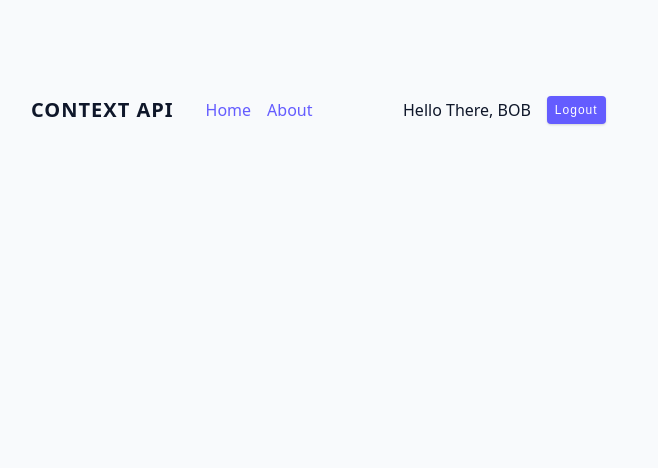
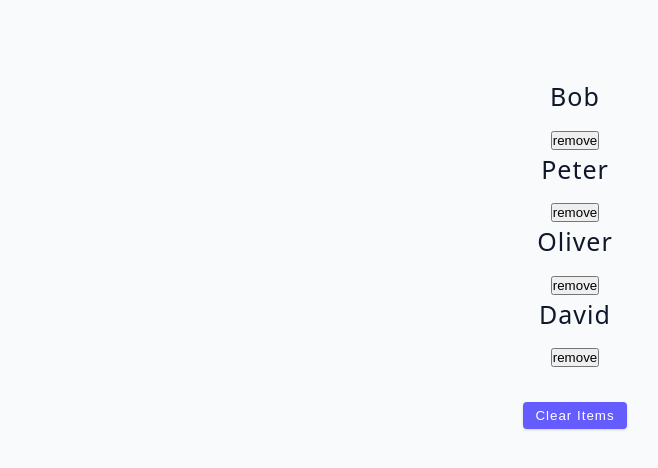
Before and after one commit to abrsh6266/advanced-react-practice, a React (Vite) app: page / in a window 1280 px wide. Shown: the top 468 px of the page, without its empty margins (65-723 px from the left). Built offline with nearby package versions, Linux system fonts and the light colour scheme.

Commit message:
using use Reducer

```diff
--- a/src/App.jsx
+++ b/src/App.jsx
@@ -1,9 +1,9 @@
-import Navbar from "./tutorial/09-context-api/starter/Navbar";
+import ReducerBasics from "./tutorial/10-useReducer/starter/01-useReducer";
 
 function App() {
   return (
     <div className='container'>
-      <Navbar />
+      <ReducerBasics />
     </div>
   );
 }
--- a/src/tutorial/10-useReducer/starter/01-useReducer.jsx
+++ b/src/tutorial/10-useReducer/starter/01-useReducer.jsx
@@ -1,30 +1,59 @@
-import React from 'react';
-import { data } from '../../../data';
+import React from "react";
+import { data, people } from "../../../data";
+import { useState } from "react";
+import { useReducer } from "react";
+
+const defaultState = {
+  people: people,
+  isLoading: false,
+};
+const reducer = (state, action) => {
+  console.log(action)
+  if (action.type === "CLEAR_LIST"){
+    return {...state,people:[]}
+  }
+};
 const ReducerBasics = () => {
-  const [people, setPeople] = React.useState(data);
+  const [state, dispatch] = useReducer(reducer, defaultState);
 
-  const removeItem = (id) => {
-    let newPeople = people.filter((person) => person.id !== id);
-    setPeople(newPeople);
+  const removeItem = (id) => {};
+  const clearList = () => {
+    dispatch({ type: "CLEAR_LIST" });
   };
+  const resetList = () => {};
+
+  console.log(state);
   return (
     <div>
-      {people.map((person) => {
+      {state.people.map((person) => {
         const { id, name } = person;
         return (
-          <div key={id} className='item'>
+          <div key={id} className="item">
             <h4>{name}</h4>
             <button onClick={() => removeItem(id)}>remove</button>
           </div>
         );
       })}
-      <button
-        className='btn'
-        style={{ marginTop: '2rem' }}
-        onClick={() => setPeople([])}
-      >
-        clear items
-      </button>
+      {state.people.length ? (
+        <button
+          className="btn"
+          style={{ marginTop: "2rem" }}
+          onClick={() => {
+            clearList();
+          }}
+        >
+          clear items
+        </button>
+      ) : (
+        <button
+          className="btn"
+          style={{ marginTop: "2rem" }}
+          onClick={() => {
+          }}
+        >
+          Reset
+        </button>
+      )}
     </div>
   );
 };
```
